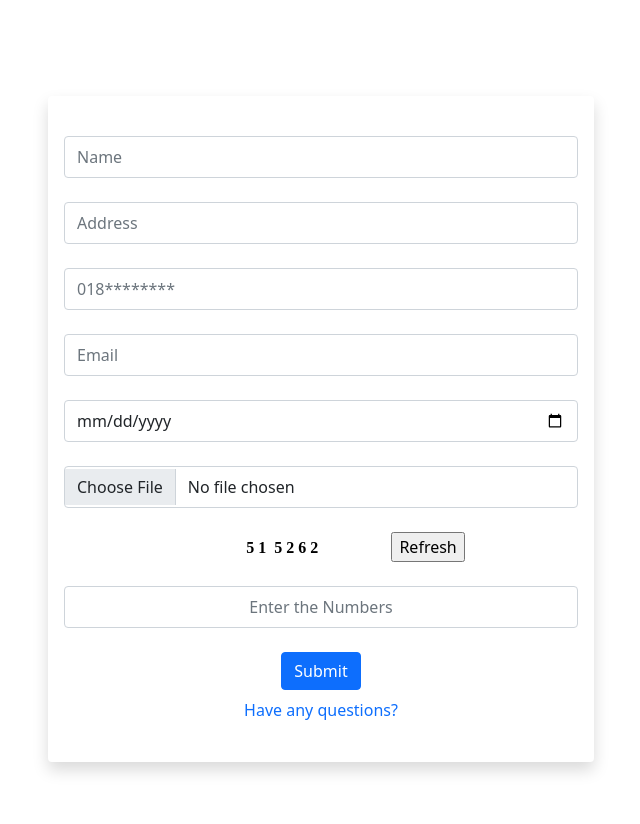
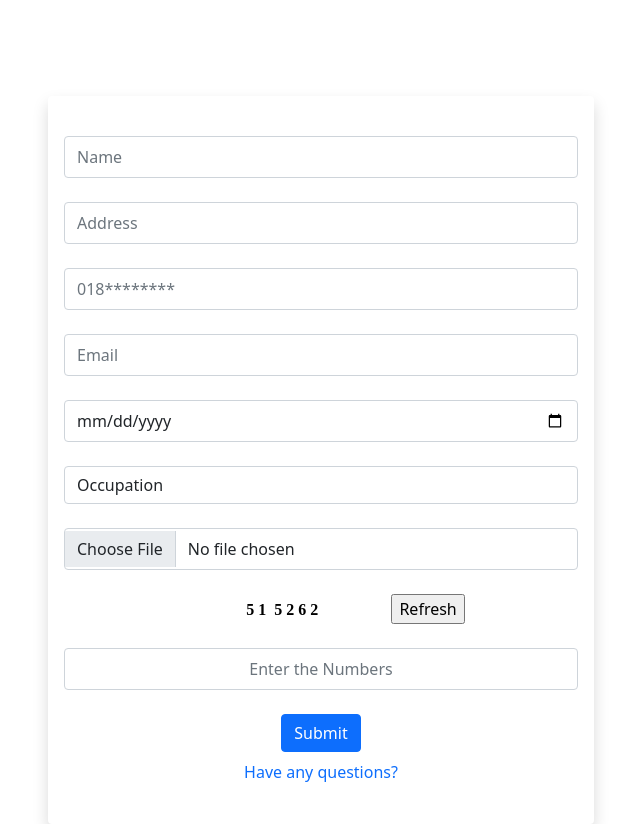
Before and after one commit to imahmud1/Learning-Boostrap, a plain HTML site: page index.html in a window 1280 px wide. Shown: the whole page, without its empty margins (319-959 px from the left). Before the commit the page ends 800 px from the top, so only its background shows below. Drawn offline with Linux system fonts and the light colour scheme.

Commit message:
Added option

```diff
--- a/index.html
+++ b/index.html
@@ -40,6 +40,12 @@
                 <input type="text" name="" id="" class="form-control my-4 py-2" placeholder="Email" required />
                 <input type="date" id="birthday" name="birthday" class="form-control my-4 py-2" placeholder="Birthday"
                   required />
+                    <select id="inputState" class="form-control">
+                      <option selected>Occupation</option>
+                      <option>Student</option>
+                      <option>Teacher</option>
+                      <option>Official</option>
+                    </select>
                 <input type="file" id="myfile" name="myfile" class="form-control my-4 py-2" placeholder="Enter ID" />
                 <div class="text-center mt-3">
                   <input type="text" id="txtCaptcha" style="border:none; font-weight: bold; font-family:Modern" class="text-center"/>
```
